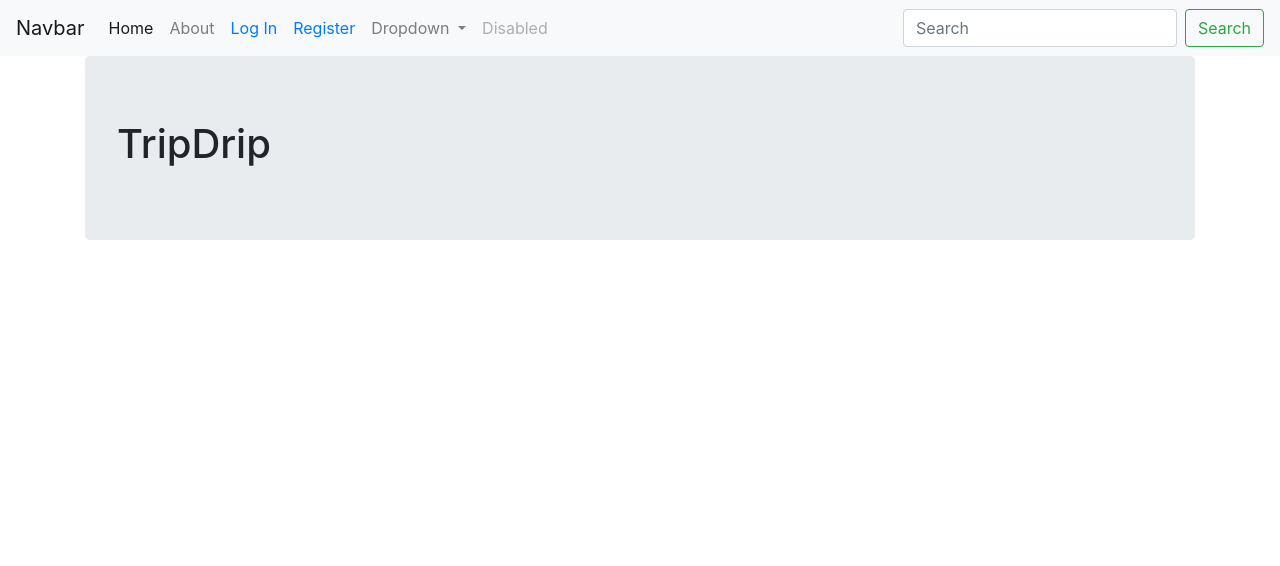
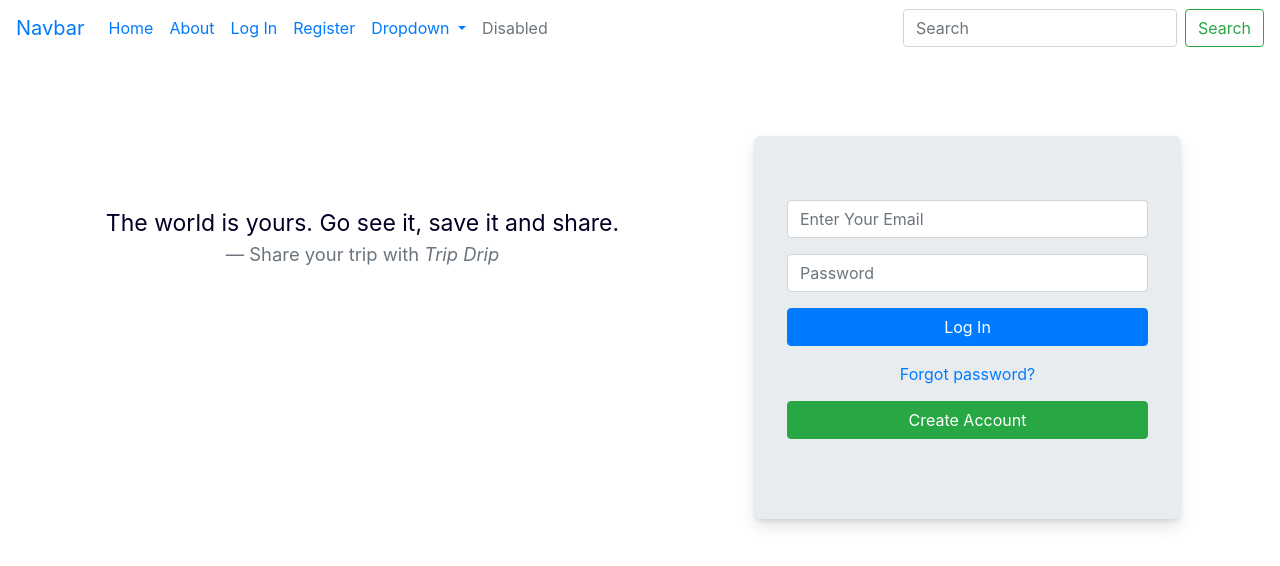
Before and after one commit to GregGab/tripdripgit, a Flask app: page / in a window 1280 px wide. Shown: the top 566 px of the page. Run offline with Flask 2, Linux system fonts and the light colour scheme; data that the repository does not hold is empty; some libraries are stand-ins or nearby versions.

Commit message:
home page skeleton

```diff
--- a/app.py
+++ b/app.py
@@ -1,4 +1,5 @@
 from tripdripblog import app
 
 if __name__ == '__main__':
-    app.run(host="localhost", port=8000, debug=True)
+    app.run(host="localhost", port=3000, debug=True)
+    TEMPLATES_AUTO_RELOAD = True
--- a/tripdripblog/core/views.py
+++ b/tripdripblog/core/views.py
@@ -1,16 +1,43 @@
 # core/views.py
-from tripdripblog.models import BlogPost
 from flask import render_template, request, Blueprint
+from flask import render_template, url_for, flash, redirect, request, Blueprint
+from flask_login import login_user, current_user, logout_user, login_required
+from tripdripblog import db
+from tripdripblog.models import User, BlogPost
+from tripdripblog.users.forms import RegistrationForm, LoginForm, UpdateUserForm #, PasswordResetForm
+from tripdripblog.users.picture_handler import add_profile_pic
+from werkzeug.security import generate_password_hash
 
 core = Blueprint('core', __name__)
 
-@core.route('/')
+@core.route('/', methods=['GET', 'POST'])
 def index():
 
     page = request.args.get('page', 1, type=int)
     blog_posts = BlogPost.query.order_by(BlogPost.date.desc()).paginate(page=page, per_page=5)
 
-    return render_template('index.html', blog_posts=blog_posts)
+    # Login
+
+    form = LoginForm()
+    if form.validate_on_submit():
+
+        user = User.query.filter_by(email=form.email.data).first() # first is called so you get it in right format
+
+        if user.check_password(form.password.data) and user is not None:
+
+            login_user(user)
+            flash('Log in Success!')
+
+            # if user was trying to get to a page that needed login
+            next = request.args.get('next')
+
+            # if user went straight to log in page
+            if next ==None or not next[0]=='/':
+                next = url_for('core.index')
+
+            return redirect(next)
+
+    return render_template('index.html', blog_posts=blog_posts, form=form)
 
 @core.route('/info')
 def info():
--- /dev/null
+++ b/tripdripblog/static/css/style.css
@@ -0,0 +1,40 @@
+body{
+    background-color: #fff;
+    width: 100%;
+    height: 100%;
+    background-repeat: no-repeat;
+    background-size: cover;
+}
+
+h2{
+  color: #fff;
+  font-size: 2em;
+  text-align: center;
+  text-decoration-color: right_edge;
+}
+
+#index-quote{
+
+  padding-top: 70px;
+  color: #020024;
+}
+
+.blockquote{
+  font-size: 23px;
+}
+
+#index-register{
+  padding-top: 15px;
+}
+
+.login .jumbotron{
+
+  margin-left: 100px;
+  box-shadow: 0 2px 4px rgba(0, 0, 0, .1), 0 8px 16px rgba(0, 0, 0, .1);
+
+
+}
+
+.menu-bar {
+  padding-bottom: 80px;
+}
--- a/tripdripblog/templates/base.html
+++ b/tripdripblog/templates/base.html
@@ -2,18 +2,32 @@
 <html lang="en">
 <head>
 
+    <meta name="viewport" content="width=device-width, initial-scale=1, shrink-to-fit=no">
+    <meta name="keywords" content="HTML, CSS, JavaScript">
+    <meta name="description" content="Sharing your trip">
+    <meta name="author" content="Gregory Williams">
+
+    <meta name="viewport" content="width=device-width, initial-scale=1.0">
+
+    <link rel="stylesheet" type="text/css" href="{{ url_for('static', filename='css/style.css') }}" />
     <link rel="stylesheet" href="https://stackpath.bootstrapcdn.com/bootstrap/4.5.2/css/bootstrap.min.css" integrity="sha384-JcKb8q3iqJ61gNV9KGb8thSsNjpSL0n8PARn9HuZOnIxN0hoP+VmmDGMN5t9UJ0Z" crossorigin="anonymous">
     <script src="https://code.jquery.com/jquery-3.5.1.slim.min.js" integrity="sha384-DfXdz2htPH0lsSSs5nCTpuj/zy4C+OGpamoFVy38MVBnE+IbbVYUew+OrCXaRkfj" crossorigin="anonymous"></script>
     <script src="https://cdn.jsdelivr.net/npm/popper.js@1.16.1/dist/umd/popper.min.js" integrity="sha384-9/reFTGAW83EW2RDu2S0VKaIzap3H66lZH81PoYlFhbGU+6BZp6G7niu735Sk7lN" crossorigin="anonymous"></script>
     <script src="https://stackpath.bootstrapcdn.com/bootstrap/4.5.2/js/bootstrap.min.js" integrity="sha384-B4gt1jrGC7Jh4AgTPSdUtOBvfO8shuf57BaghqFfPlYxofvL8/KUEfYiJOMMV+rV" crossorigin="anonymous"></script>
 
     <meta charset="UTF-8">
-    <title>Title</title>
+    <title></title>
+
 
 </head>
+
+
     <body>
 
-<nav class="navbar navbar-expand-lg navbar-light bg-light">
+
+
+        <div class="menu-bar">
+            <nav class="navbar navbar-expand-lg">
                 <a class="navbar-brand" href="#">Navbar</a>
                 <button class="navbar-toggler" type="button" data-toggle="collapse" data-target="#navbarSupportedContent" aria-controls="navbarSupportedContent" aria-expanded="false" aria-label="Toggle navigation">
                     <span class="navbar-toggler-icon"></span>
@@ -46,9 +60,13 @@
                             <a class="nav-link" href="{{url_for('users.password_reset')}}">Reset Password</a>
                         </li>
 
+                        <li class="nav-item">
+                            <a class="nav-link" href="#">Profile</a>
+                        </li>
+
                 {% else %}
 
-            <li class='nav-link'>
+                        <li id="singledout" class='nav-link'>
                             <a href="{{url_for('users.login')}}">Log In</a>
                         </li>
 
@@ -71,16 +89,32 @@
                             <a class="nav-link disabled" href="#" tabindex="-1" aria-disabled="true">Disabled</a>
                         </li>
             </ul>
+
+
+                {% endif %}
+
+
+
+            </div>
+
             <form class="form-inline my-2 my-lg-0">
               <input class="form-control mr-sm-2" type="search" placeholder="Search" aria-label="Search">
               <button class="btn btn-outline-success my-2 my-sm-0" type="submit">Search</button>
             </form>
 
-    {% endif %}
+
+            </nav>
+        </div>
+
+
+
+        <div class="menu">
+
 
 
         </div>
-</nav>
+
+
 
 
         <div class="container">
@@ -89,5 +123,7 @@
             {% endblock %}
         </div>
 
+
     </body>
+
 </html>
--- a/tripdripblog/templates/index.html
+++ b/tripdripblog/templates/index.html
@@ -1,12 +1,78 @@
 {% extends "base.html" %}
 {% block content %}
+<link rel="stylesheet" type="text/css" href="{{ url_for('static', filename='css/style.css') }}" />
 
-    <div class="jumbotron">
-        <h1>TripDrip</h1>
+
+<div class="container">
+
+  <div class="row">
+
+      <div class="col-6">
+
+
+
+      <div id="index-quote">
+
+        <blockquote class="blockquote text-center">
+          <p class="mb-0">The world is yours. Go see it, save it and share.</p>
+          <footer class="blockquote-footer">Share your trip with <cite title="Source Title">Trip Drip</cite></footer>
+        </blockquote>
+
+      </div>
+
+      </div>
+
+
+      {% if session['logged_in'] %}
+      <p>You're alredy logged In</p>
+      {% else %}
+
+      <div class="login col-6">
+        <div class="jumbotron">
+            <div align="center">
+                <form method="POST">
+                        {{ form.hidden_tag() }}
+
+                    <div class="form-group">
+
+                        {{ form.email(class='form-control', placeholder="Enter Your Email") }}
+                    </div>
+
+                    <div class="form-group">
+
+                        {{ form.password(class='form-control', placeholder="Password") }}
+                    </div>
+
+                    <div class="form-group">
+                        {{ form.submit(class='btn btn-primary btn-block') }}
+                    </div>
+
+                    <div class="forgot-password">
+                      <a href="#">Forgot password?</a>
+                    </div>
+
+                    <div class="form-group" id="index-register">
+                        <a class='btn btn-success btn-block' href="{{url_for('users.register')}}">Create Account</a>
+                    </div>
+                </form>
+            </div>
+
+        {% endif %}
+        </div>
+
+
 
     </div>
+  </div>
 
-    <div class="container">
+<div class="container">
+  {% block login %}
+
+  {% endblock %}
+</div>
+
+
+
         {% for post in blog_posts.items %}
 
         <div class="card">
@@ -45,4 +111,6 @@
   </ul>
 </nav>
 
+
+
 {% endblock %}
--- a/tripdripblog/templates/info.html
+++ b/tripdripblog/templates/info.html
@@ -1,9 +1,10 @@
 {% extends "base.html" %}
 {% block content %}
 
-    <div class="jumbotron">
+
+    <div>
         <h1>Info about our company</h1>
-        <p>Lorem Ipsum is simply dummy text of the printing and typesetting industry. Lorem Ipsum has been the industry's standard dummy text ever since the 1500s, when an unknown printer took a galley of type and scrambled it to make a type specimen book. </p>
+        <p id="target">Lorem Ipsum is simply dummy text of the printing and typesetting industry. Lorem Ipsum has been the industry's standard dummy text ever since the 1500s, when an unknown printer took a galley of type and scrambled it to make a type specimen book. </p>
         <p>Lorem Ipsum is simply dummy text of the printing and typesetting industry. Lorem Ipsum has been the industry's standard dummy text ever since the 1500s, when an unknown printer took a galley of type and scrambled it to make a type specimen book. </p>
 
     </div>
--- a/tripdripblog/templates/login.html
+++ b/tripdripblog/templates/login.html
@@ -7,13 +7,11 @@
                     {{ form.hidden_tag() }}
 
                 <div class="form-group">
-                    {{ form.email.label(class='form-group') }}
-                    {{ form.email(class='form-control') }}
+                    {{ form.email(class='form-control', placeholder="Enter Your Email") }}
                 </div>
 
                 <div class="form-group">
-                    {{ form.password.label(class='form-group') }}
-                    {{ form.password(class='form-control') }}
+                    {{ form.password(class='form-control', placeholder="Password") }}
                 </div>
 
                 <div class="form-group">
```
Also changed, not shown: tripdripblog/models.py (+21 -1 lines), tripdripblog/data.sqlite, tripdripblog/static/background/photo_background.jpeg (added), 2 other files. Lines whose indentation alone changed are shown as unchanged.
